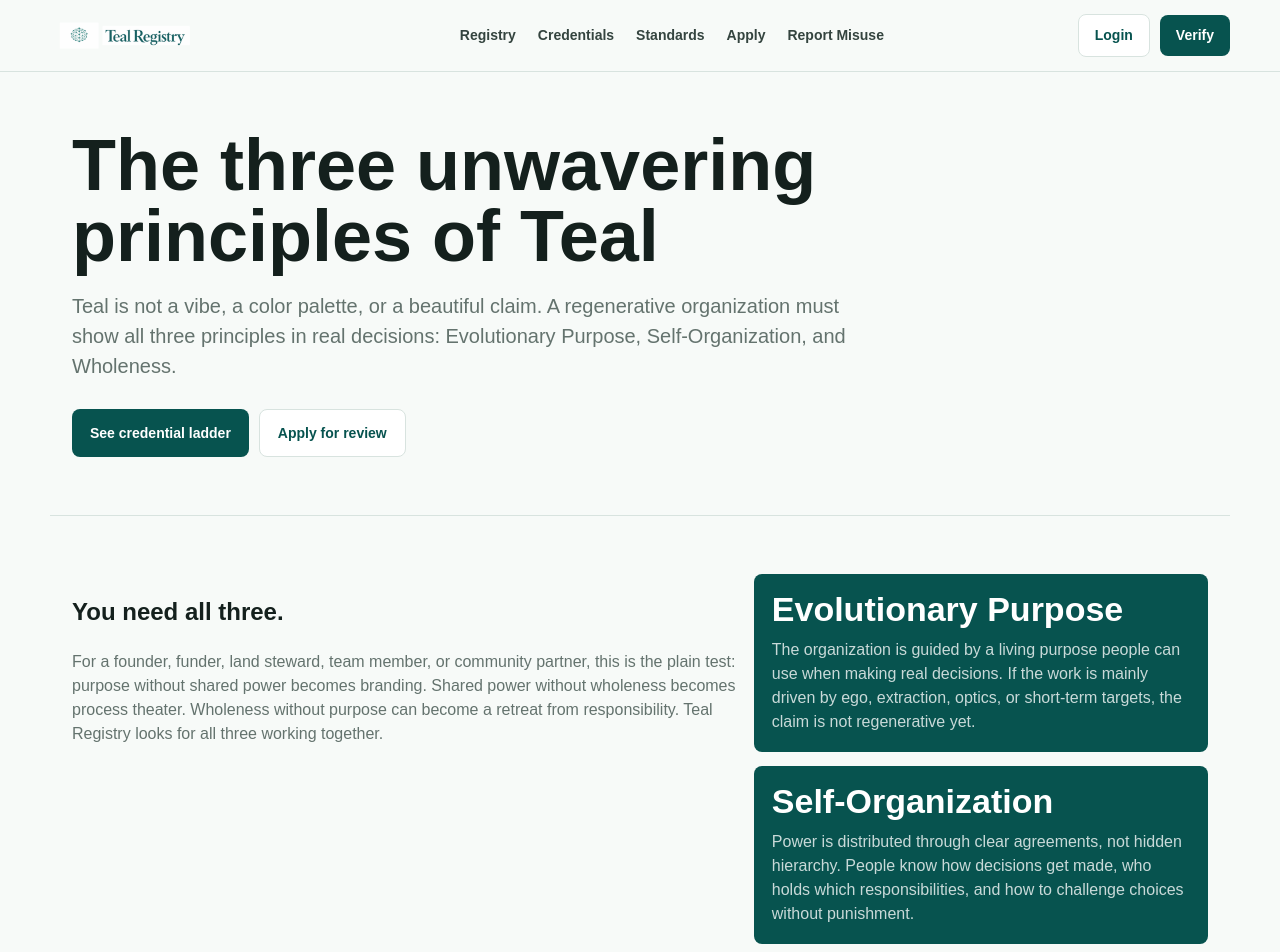
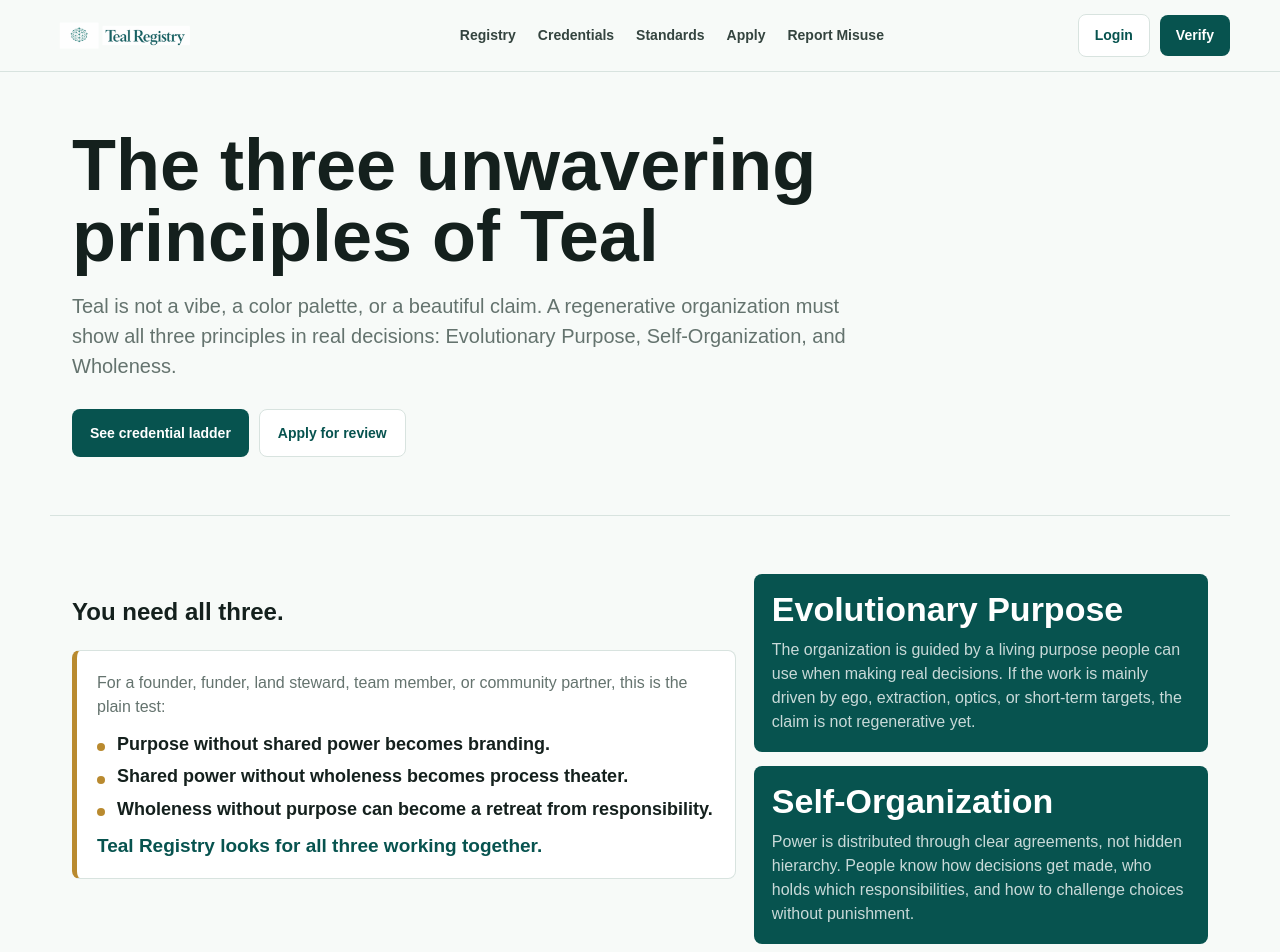
Before and after one commit to Agent5D-369/TealRegistry, a Next.js app: page /standards in a window 1280 px wide. Shown: the top 952 px of the page. Built offline with nearby package versions, Linux system fonts and the light colour scheme.

Commit message:
Emphasize Teal aha moment

```diff
--- a/app/globals.css
+++ b/app/globals.css
@@ -930,6 +930,55 @@ dd {
   color: var(--muted);
 }
 
+.aha-panel {
+  background: var(--surface);
+  border: 1px solid var(--border);
+  border-left: 5px solid var(--gold);
+  border-radius: var(--radius);
+  display: grid;
+  gap: 14px;
+  margin-top: 18px;
+  padding: 20px;
+}
+
+.aha-panel p,
+.aha-panel ul {
+  margin: 0;
+}
+
+.aha-panel ul {
+  display: grid;
+  gap: 10px;
+  list-style: none;
+  padding: 0;
+}
+
+.aha-panel li {
+  color: var(--ink);
+  font-size: 18px;
+  font-weight: 850;
+  line-height: 1.25;
+  padding-left: 20px;
+  position: relative;
+}
+
+.aha-panel li::before {
+  background: var(--gold);
+  border-radius: 999px;
+  content: "";
+  height: 8px;
+  left: 0;
+  position: absolute;
+  top: 0.58em;
+  width: 8px;
+}
+
+.aha-panel strong {
+  color: var(--teal-dark);
+  font-size: 19px;
+  line-height: 1.25;
+}
+
 .infographic-steps {
   grid-template-columns: 1fr;
 }
--- a/app/standards/page.tsx
+++ b/app/standards/page.tsx
@@ -1,6 +1,6 @@
 import { PageShell } from "@/components/page-shell";
 import { standards } from "@/data/registry";
-import { tealBasics } from "@/data/platform";
+import { tealAhaChecks, tealBasics } from "@/data/platform";
 
 export default function StandardsPage() {
   return (
@@ -15,12 +15,18 @@ export default function StandardsPage() {
       <section className="content-section teal-explainer">
         <div>
           <h2>You need all three.</h2>
-          <p>
-            For a founder, funder, land steward, team member, or community partner, this is the
-            plain test: purpose without shared power becomes branding. Shared power without
-            wholeness becomes process theater. Wholeness without purpose can become a retreat from
-            responsibility. Teal Registry looks for all three working together.
-          </p>
+          <div className="aha-panel">
+            <p>
+              For a founder, funder, land steward, team member, or community partner, this is the
+              plain test:
+            </p>
+            <ul>
+              {tealAhaChecks.map((check) => (
+                <li key={check}>{check}</li>
+              ))}
+            </ul>
+            <strong>Teal Registry looks for all three working together.</strong>
+          </div>
         </div>
         <div className="infographic-steps" aria-label="Teal plain-language infographic">
           {tealBasics.map((item) => (
--- a/data/platform.ts
+++ b/data/platform.ts
@@ -11,6 +11,12 @@ export const tealBasics = [
     title: "Wholeness",
     body: "People can bring truth, care, conflict, learning, and accountability into the work. A culture that requires masks, silence, fear, or burnout cannot credibly call itself Teal.",
   },
+];
+
+export const tealAhaChecks = [
+  "Purpose without shared power becomes branding.",
+  "Shared power without wholeness becomes process theater.",
+  "Wholeness without purpose can become a retreat from responsibility.",
 ];
 
 export const publicRoutes = [
```
